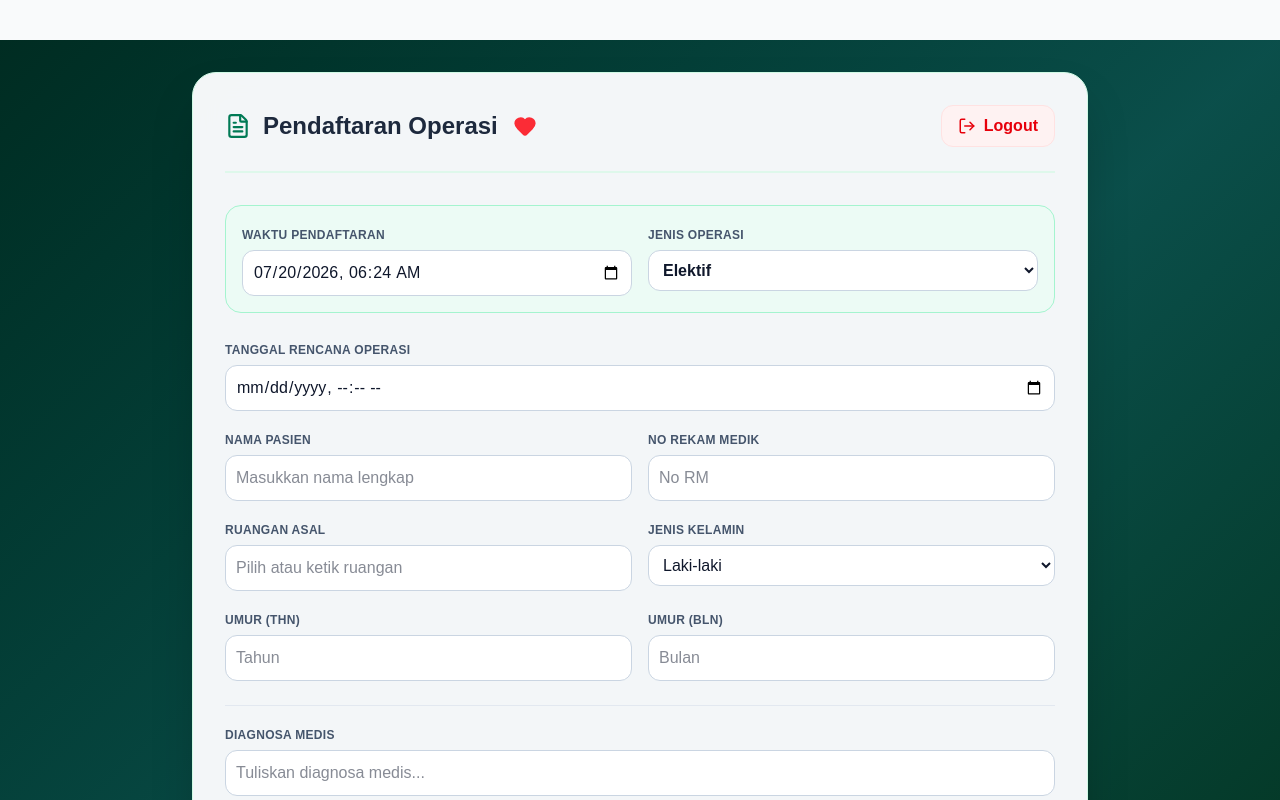
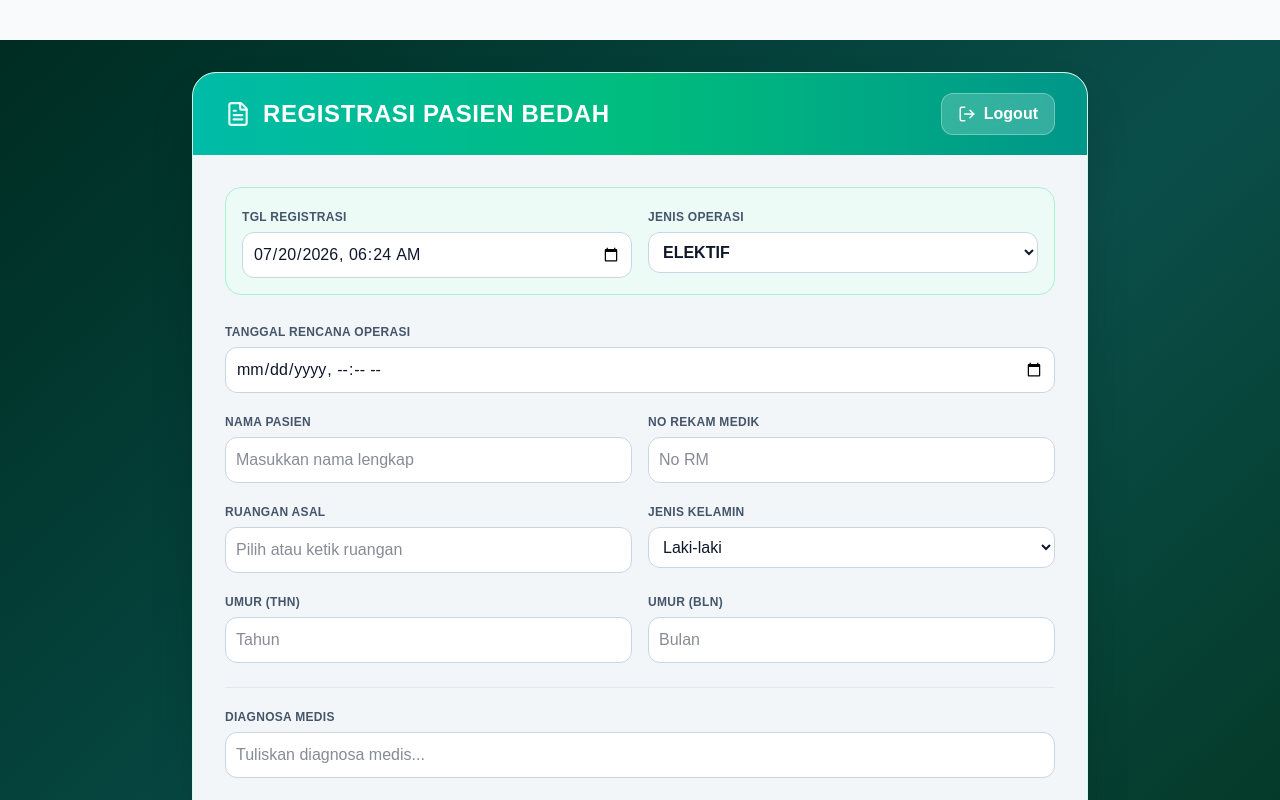
Before and after one commit to rheynseran/klik-ibs, a Next.js app: page /jadwal-operasi in a window 1280 px wide. Shown: the top 800 px of the page. Built offline with nearby package versions, Linux system fonts and the light colour scheme.

Commit message:
fix: perbaiki form pendaftaran,geser keatas tombol whatsapp

```diff
--- a/app/page.tsx
+++ b/app/page.tsx
@@ -12,7 +12,7 @@ const SLIDESHOW_INTERVAL = 6000;
 const WA_NUMBER = process.env.NEXT_PUBLIC_WHATSAPP_NUMBER || "6282264825919";
 
 const MARQUEE_TEXT =
-  "🏥 Silakan Log In untuk mendaftarkan Pasien CITO & ELEKTIF\u00A0\u00A0•\u00A0\u00A0Batas Waktu Pendaftaran Pasien Elektif Pukul 12:00 WITA ‼️";
+  "🏥 Silakan Log In untuk Registrasi Pasien CITO & ELEKTIF\u00A0\u00A0•\u00A0\u00A0Batas Waktu Registrasi Pasien Elektif Jam 12:00 WITA ‼️";
 
 export default function Home() {
   const [showLogin, setShowLogin] = useState(false);
@@ -259,7 +259,7 @@ export default function Home() {
       )}
 
       {/* ============ WHATSAPP ============ */}
-      <div className="fixed bottom-6 right-6 z-40 sm:bottom-8 sm:right-8">
+      <div className="fixed bottom-6 right-6 z-40 sm:bottom-18 sm:right-12">
         <a
           href={`https://wa.me/${WA_NUMBER}`}
           target="_blank"
--- a/components/DaftarkanPasien.tsx
+++ b/components/DaftarkanPasien.tsx
@@ -1,7 +1,7 @@
 'use client';
 import { useState, useEffect, useRef } from 'react';
 import { useRouter } from 'next/navigation';
-import { LogOut, FileText, Trash2, Send, Heart } from 'lucide-react';
+import { LogOut, FileText, Trash2, Send } from 'lucide-react';
 import { motion, AnimatePresence } from 'framer-motion';
 
 const GOOGLE_SCRIPT_URL = "https://script.google.com/macros/s/AKfycbwVeQaCIqrCREkeTMCVW2H7S6W8MPkJ-dz7y6KkR4UKkt1JbvCr99BIOoBP8gmFrnM/exec";
@@ -56,7 +56,6 @@ const dokterAnestesiList = [
   "dr.Petrus,Sp.An", "dr.Deif,Sp.An", "Lokal Anestesi"
 ];
 
-// ✅ Form selalu fresh/kosong saat dibuka
 const createFreshForm = (): FormDataType => ({
   waktuDaftar: new Date().toISOString().slice(0, 16),
   tanggalRencanaOperasi: '',
@@ -83,10 +82,8 @@ export default function PendaftaranPasienOperasi() {
   const [isDropdownOpen, setIsDropdownOpen] = useState(false);
   const dropdownRef = useRef<HTMLDivElement>(null);
 
-  // ✅ Form selalu fresh - tidak ada cache
   const [formData, setFormData] = useState<FormDataType>(createFreshForm);
 
-  // ✅ Tutup dropdown saat klik di luar
   useEffect(() => {
     const handleClickOutside = (e: MouseEvent) => {
       if (dropdownRef.current && !dropdownRef.current.contains(e.target as Node)) {
@@ -97,7 +94,6 @@ export default function PendaftaranPasienOperasi() {
     return () => document.removeEventListener('mousedown', handleClickOutside);
   }, []);
 
-  // ✅ Waktu pendaftaran diperbarui otomatis setiap menit
   useEffect(() => {
     const interval = setInterval(() => {
       setFormData((prev) => ({
@@ -147,8 +143,6 @@ export default function PendaftaranPasienOperasi() {
       });
 
       alert('✅ Data Berhasil Tersimpan!');
-
-      // ✅ Reset ke form fresh setelah submit
       setFormData(createFreshForm());
       setIsDropdownOpen(false);
 
@@ -173,29 +167,26 @@ export default function PendaftaranPasienOperasi() {
         initial={{ y: 20, opacity: 0 }}
         animate={{ y: 0, opacity: 1 }}
         transition={{ duration: 0.5 }}
-        className="max-w-4xl mx-auto bg-slate-50/98 backdrop-blur-md rounded-3xl shadow-2xl p-6 sm:p-8 border border-emerald-100"
+        className="max-w-4xl mx-auto bg-slate-50/98 backdrop-blur-md rounded-3xl shadow-2xl overflow-hidden border border-emerald-100"
       >
-        {/* Header */}
-        <div className="flex flex-col sm:flex-row justify-between items-start sm:items-center gap-4 mb-8 border-b-2 border-emerald-100/60 pb-6">
-          <h2 className="text-xl sm:text-2xl font-extrabold text-slate-800 flex items-center flex-wrap gap-3">
-            <FileText className="text-emerald-700" size={26} />
-            <span>Pendaftaran Operasi</span>
-            <motion.div
-              animate={{ scale: [1, 1.25, 1] }}
-              transition={{ repeat: Infinity, duration: 2 }}
-              className="flex items-center ml-1"
-            >
-              <Heart className="text-red-500 fill-red-500" size={22} />
-            </motion.div>
+        {/* ✅ HEADER — style sesuai gambar: background teal, teks putih, tanpa icon hati */}
+        <div className="bg-gradient-to-r from-teal-500 via-emerald-500 to-teal-600 px-6 sm:px-8 py-5">
+          <div className="flex flex-col sm:flex-row justify-between items-start sm:items-center gap-3">
+            <h2 className="text-xl sm:text-2xl font-extrabold text-white tracking-wide flex items-center gap-3">
+              <FileText size={26} className="text-white/90" />
+              <span>REGISTRASI PASIEN BEDAH</span>
             </h2>
             <button
               onClick={() => router.push('/')}
-            className="text-red-600 font-bold flex items-center gap-2 hover:text-red-800 bg-red-50 px-4 py-2 rounded-xl transition border border-red-100 cursor-pointer"
+              className="text-white font-bold flex items-center gap-2 bg-white/20 hover:bg-white/30 px-4 py-2 rounded-xl transition border border-white/30 cursor-pointer backdrop-blur-sm"
             >
               <LogOut size={18} /> Logout
             </button>
           </div>
+        </div>
 
+        {/* Form content */}
+        <div className="p-6 sm:p-8">
           <form onSubmit={handleSubmit} className="space-y-6">
 
             {/* Waktu Daftar & Jenis Operasi */}
@@ -208,7 +199,7 @@ export default function PendaftaranPasienOperasi() {
             >
               <div>
                 <label className="text-xs font-bold text-slate-600 uppercase tracking-wide">
-                Waktu Pendaftaran
+                 TGL REGISTRASI
                 </label>
                 <input
                   type="datetime-local"
@@ -229,8 +220,8 @@ export default function PendaftaranPasienOperasi() {
                   onChange={handleChange}
                   className="w-full mt-1 p-2.5 bg-white text-slate-900 border border-slate-300 rounded-xl focus:ring-2 focus:ring-emerald-500 outline-none font-bold"
                 >
-                <option value="elektif">Elektif</option>
-                <option value="cito">Cito</option>
+                  <option value="elektif">ELEKTIF</option>
+                  <option value="cito">CITO</option>
                 </select>
               </div>
             </div>
@@ -576,6 +567,7 @@ export default function PendaftaranPasienOperasi() {
               </button>
             </div>
           </form>
+        </div>
       </motion.div>
     </motion.div>
   );
```
Lines whose indentation alone changed are shown as unchanged.
